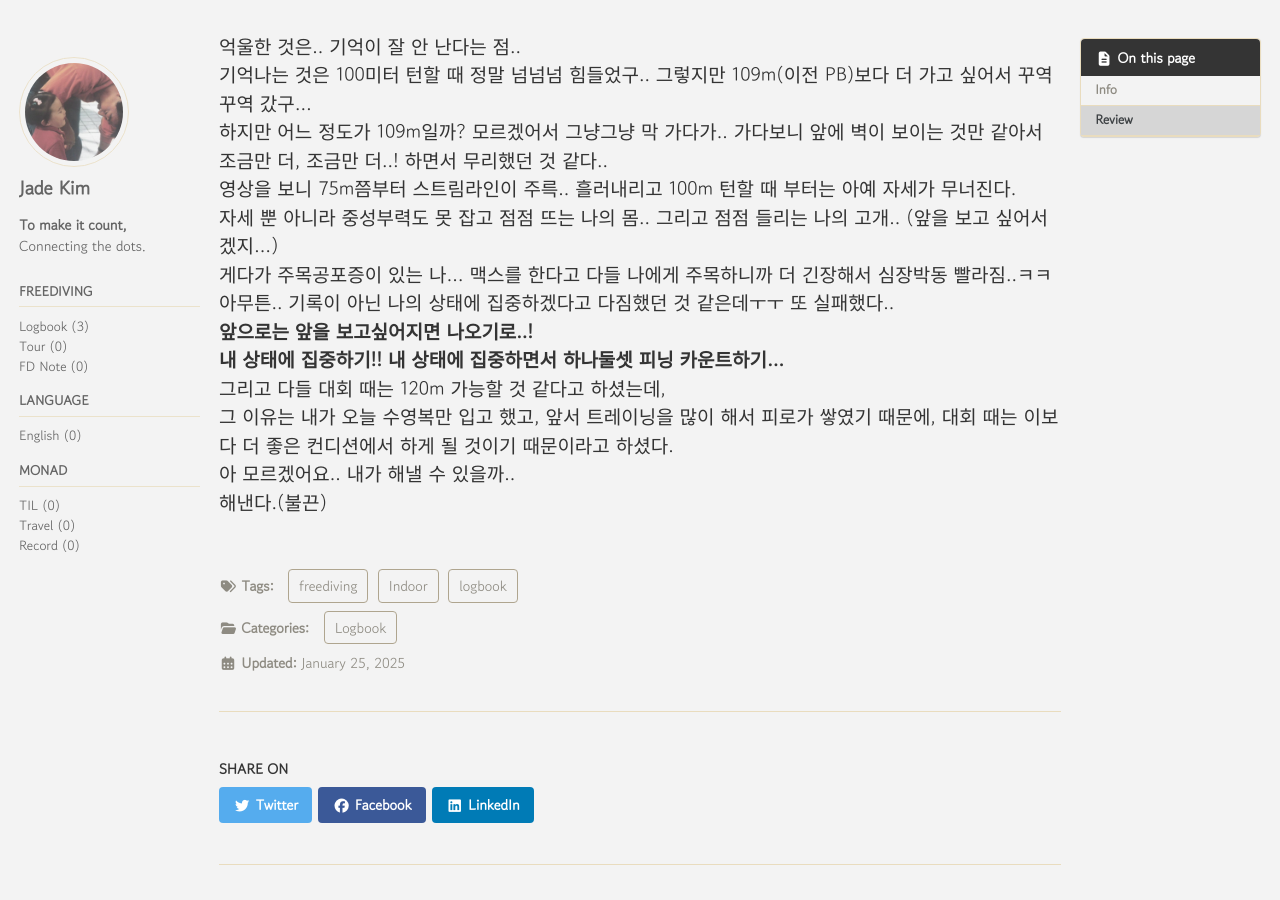
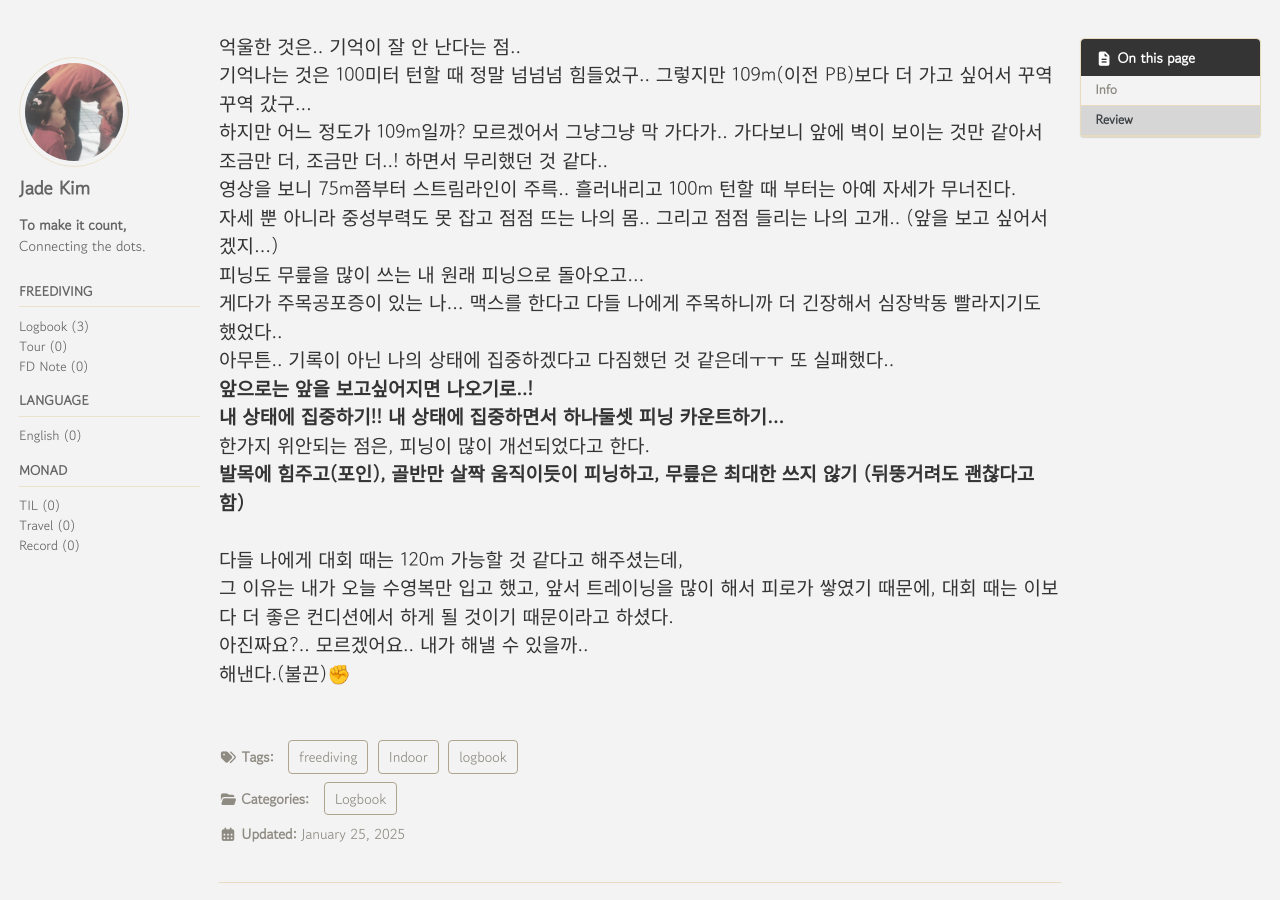
Before and after one commit to monadk/monadk.github.io, a Jekyll site: the page built from _posts/2025-01-25-logbook.md, in a window 1280 px wide and 900 px high, scrolled down 1914 px. Built offline with Jekyll 4.4.1, drawn with Linux system fonts in a browser that asks for light colours; cached includes are drawn as plain includes; some of the changed text lies outside the part shown.

Commit message:
Update 2025-01-25-logbook.md

```diff
--- a/_posts/2025-01-25-logbook.md
+++ b/_posts/2025-01-25-logbook.md
@@ -20,10 +20,10 @@ last_modified_at: 2025-01-25T03:48:02+0900
 - 일시: 2025-01-25(토) 17:00~20:00 (19:20)
 - 장소: 조원초
 - 버디: 주희쌤 (세이프티: 지희언니, 경훈씨)
-- 컨디션: 괜찮았다. 오전(10시~15시)에 엄마,할머니랑 목욕탕, 한증막. 전날 저녁 성남 트레이닝.
+- 컨디션: 괜찮았다. 오전(10시~15시)에 엄마,할머니랑 목욕탕(한증막). 전날 저녁 성남 트레이닝.
   - 당일 수면시간: 9시간? (늦잠 푹잠..)
   - 피지컬: 괜찮았음
-  - 식사: 기억이 안나죠.. (13시쯤 사과, 계란, 커피 등..)
+  - 식사: 기억이 안나요.. (13시쯤 사과, 계란, 커피 등..)
 - 장비:
   - c4 Dyno 3.5kg 정도.. (2500g+520g+290g)
   - 센티 코튼캔디 수영복
@@ -64,11 +64,14 @@ last_modified_at: 2025-01-25T03:48:02+0900
 하지만 어느 정도가 109m일까? 모르겠어서 그냥그냥 막 가다가.. 가다보니 앞에 벽이 보이는 것만 같아서 조금만 더, 조금만 더..! 하면서 무리했던 것 같다.. <br>
 영상을 보니 75m쯤부터 스트림라인이 주륵.. 흘러내리고 100m 턴할 때 부터는 아예 자세가 무너진다. <br>
 자세 뿐 아니라 중성부력도 못 잡고 점점 뜨는 나의 몸.. 그리고 점점 들리는 나의 고개.. (앞을 보고 싶어서겠지...)<br>
-게다가 주목공포증이 있는 나... 맥스를 한다고 다들 나에게 주목하니까 더 긴장해서 심장박동 빨라짐..ㅋㅋ<br>
+피닝도 무릎을 많이 쓰는 내 원래 피닝으로 돌아오고...<br>
+게다가 주목공포증이 있는 나... 맥스를 한다고 다들 나에게 주목하니까 더 긴장해서 심장박동 빨라지기도 했었다..<br>
 아무튼.. 기록이 아닌 나의 상태에 집중하겠다고 다짐했던 것 같은데ㅜㅜ 또 실패했다..<br>
 **앞으로는 앞을 보고싶어지면 나오기로..!** <br>
 **내 상태에 집중하기!! 내 상태에 집중하면서 하나둘셋 피닝 카운트하기...** <br>
-그리고 다들 대회 때는 120m 가능할 것 같다고 하셨는데, <br>
+한가지 위안되는 점은, 피닝이 많이 개선되었다고 한다.<br>
+**발목에 힘주고(포인), 골반만 살짝 움직이듯이 피닝하고, 무릎은 최대한 쓰지 않기 (뒤뚱거려도 괜찮다고 함)** <br>
+다들 나에게 대회 때는 120m 가능할 것 같다고 해주셨는데, <br>
 그 이유는 내가 오늘 수영복만 입고 했고, 앞서 트레이닝을 많이 해서 피로가 쌓였기 때문에, 대회 때는 이보다 더 좋은 컨디션에서 하게 될 것이기 때문이라고 하셨다.<br>
-아 모르겠어요.. 내가 해낼 수 있을까..<br>
-해낸다.(불끈)
+아진짜요?.. 모르겠어요.. 내가 해낼 수 있을까..<br>
+해낸다.(불끈)✊
```
